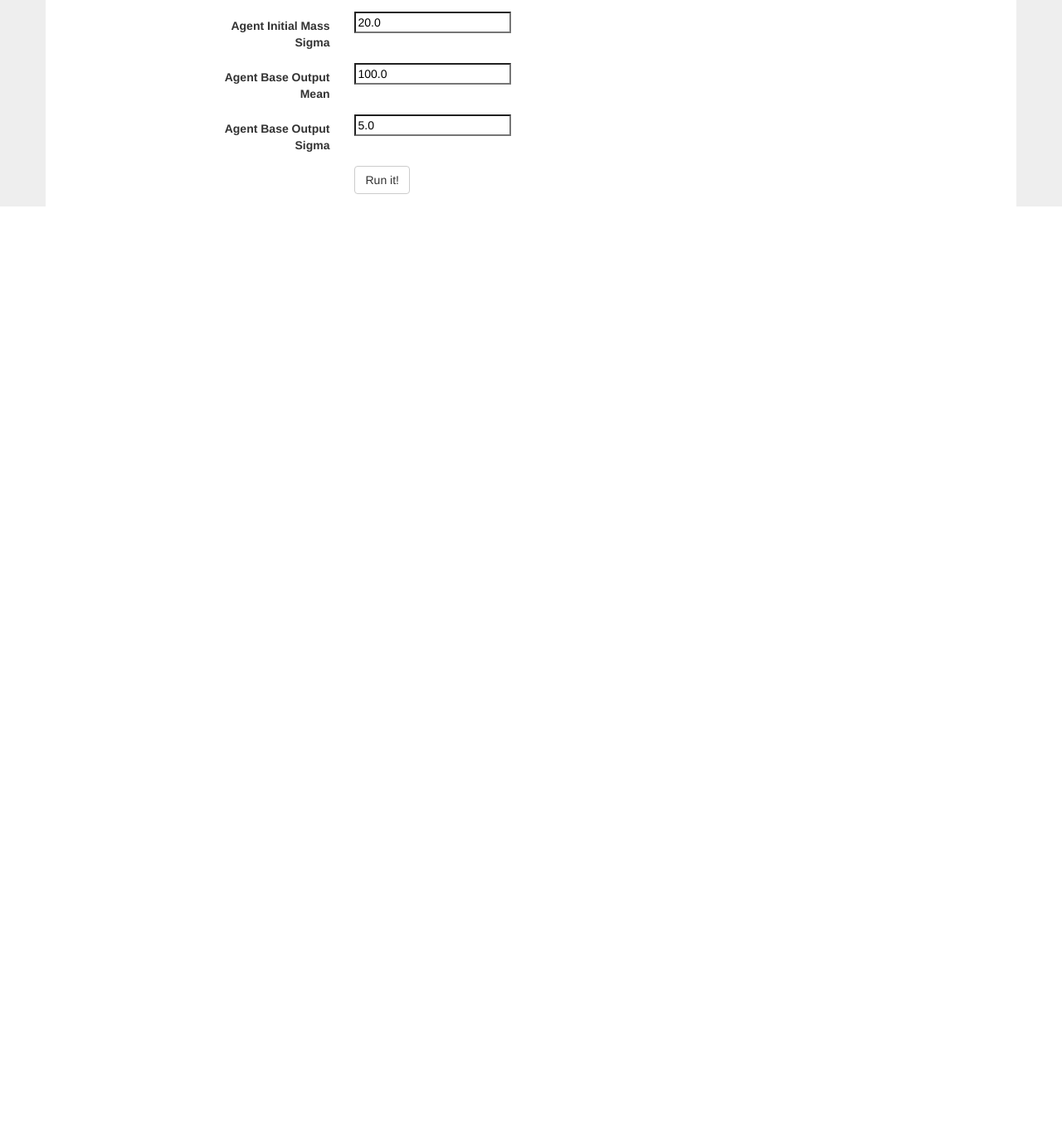
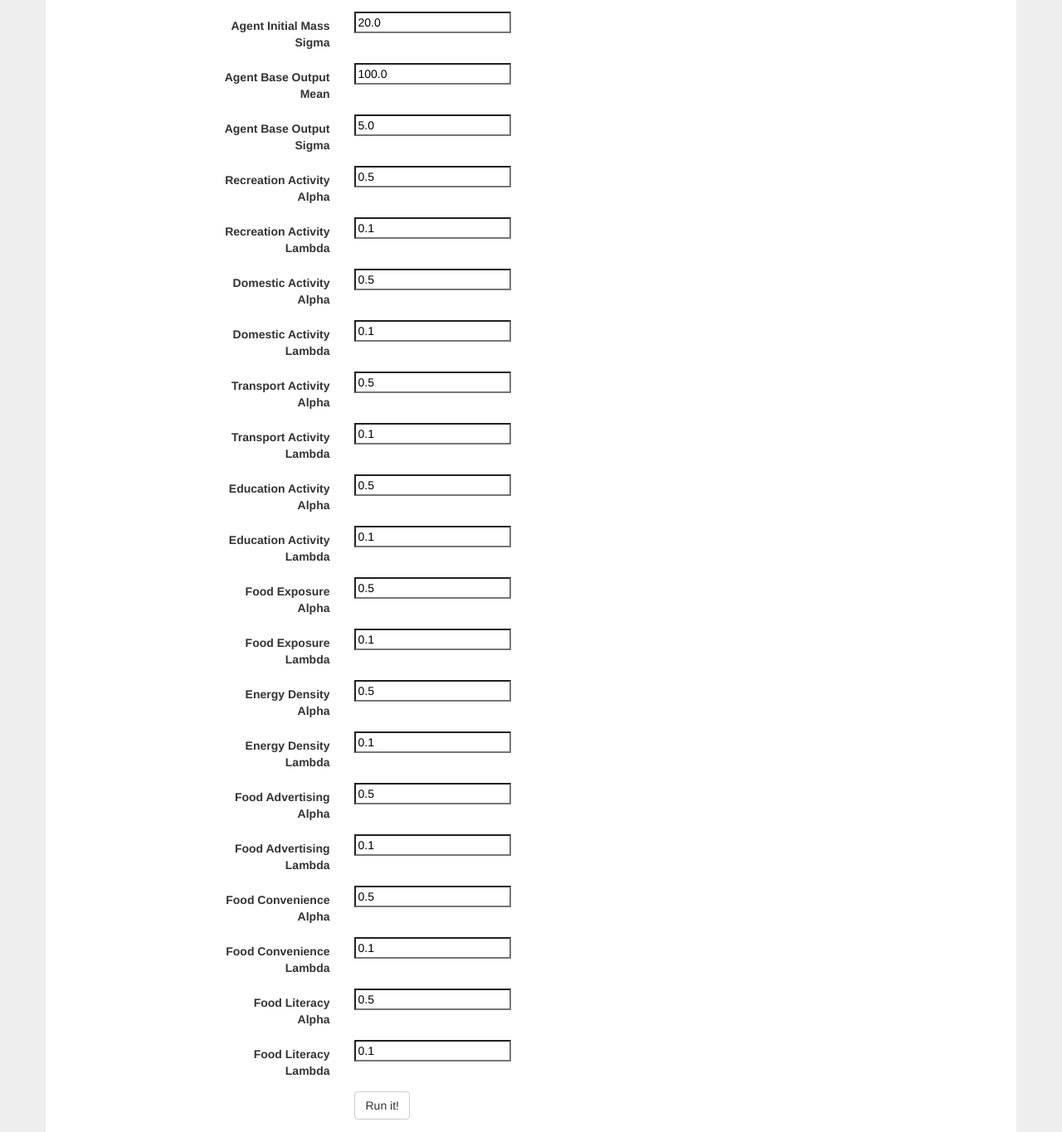
Before and after one commit to ccnmtl/capsim, a Django app: page / in a window 1280 px wide. Shown: the part 636-2001 px from the top of the page at 83% size. Before the commit the page ends 885 px from the top, so only its background shows below. Run offline with Django 3.2, Linux system fonts and the light colour scheme; some libraries are stand-ins or nearby versions.

Commit message:
expose the rest of the environment parameters

```diff
--- a/capsim/main/forms.py
+++ b/capsim/main/forms.py
@@ -66,21 +66,75 @@ class RunForm(forms.Form):
         initial=BASE_OUTPUT_SIGMA,
         label="Agent Base Output Sigma",
         )
-            # recreation_activity_alpha=self.recreation_activity.alpha,
-            # recreation_activity_lambda=self.recreation_activity.llambda,
-            # domestic_activity_alpha=self.domestic_activity.alpha,
-            # domestic_activity_lambda=self.domestic_activity.llambda,
-            # transport_activity_alpha=self.transport_activity.alpha,
-            # transport_activity_lambda=self.transport_activity.llambda,
-            # education_activity_alpha=self.education_activity.alpha,
-            # education_activity_lambda=self.education_activity.llambda,
-            # food_exposure_alpha=self.food_exposure.alpha,
-            # food_exposure_lambda=self.food_exposure.llambda,
-            # energy_density_alpha=self.energy_density.alpha,
-            # energy_density_lambda=self.energy_density.llambda,
-            # food_advertising_alpha=self.food_advertising.alpha,
-            # food_advertising_lambda=self.food_advertising.llambda,
-            # food_convenience_alpha=self.food_convenience.alpha,
-            # food_convenience_lambda=self.food_convenience.llambda,
-            # food_literacy_alpha=self.food_literacy.alpha,
-            # food_literacy_lambda=self.food_literacy.llambda,
+    recreation_activity_alpha = forms.FloatField(
+        initial=DEFAULT_ALPHA,
+        label="Recreation Activity Alpha",
+        )
+    recreation_activity_lambda = forms.FloatField(
+        initial=DEFAULT_LAMBDA,
+        label="Recreation Activity Lambda",
+        )
+    domestic_activity_alpha = forms.FloatField(
+        initial=DEFAULT_ALPHA,
+        label="Domestic Activity Alpha",
+        )
+    domestic_activity_lambda = forms.FloatField(
+        initial=DEFAULT_LAMBDA,
+        label="Domestic Activity Lambda",
+        )
+    transport_activity_alpha = forms.FloatField(
+        initial=DEFAULT_ALPHA,
+        label="Transport Activity Alpha",
+        )
+    transport_activity_lambda = forms.FloatField(
+        initial=DEFAULT_LAMBDA,
+        label="Transport Activity Lambda",
+        )
+    education_activity_alpha = forms.FloatField(
+        initial=DEFAULT_ALPHA,
+        label="Education Activity Alpha",
+        )
+    education_activity_lambda = forms.FloatField(
+        initial=DEFAULT_LAMBDA,
+        label="Education Activity Lambda",
+        )
+    food_exposure_alpha = forms.FloatField(
+        initial=DEFAULT_ALPHA,
+        label="Food Exposure Alpha",
+        )
+    food_exposure_lambda = forms.FloatField(
+        initial=DEFAULT_LAMBDA,
+        label="Food Exposure Lambda",
+        )
+    energy_density_alpha = forms.FloatField(
+        initial=DEFAULT_ALPHA,
+        label="Energy Density Alpha",
+        )
+    energy_density_lambda = forms.FloatField(
+        initial=DEFAULT_LAMBDA,
+        label="Energy Density Lambda",
+        )
+    food_advertising_alpha = forms.FloatField(
+        initial=DEFAULT_ALPHA,
+        label="Food Advertising Alpha",
+        )
+    food_advertising_lambda = forms.FloatField(
+        initial=DEFAULT_LAMBDA,
+        label="Food Advertising Lambda",
+        )
+    food_convenience_alpha = forms.FloatField(
+        initial=DEFAULT_ALPHA,
+        label="Food Convenience Alpha",
+        )
+    food_convenience_lambda = forms.FloatField(
+        initial=DEFAULT_LAMBDA,
+        label="Food Convenience Lambda",
+        )
+    food_literacy_alpha = forms.FloatField(
+        initial=DEFAULT_ALPHA,
+        label="Food Literacy Alpha",
+        )
+    food_literacy_lambda = forms.FloatField(
+        initial=DEFAULT_LAMBDA,
+        label="Food Literacy Lambda",
+        )
--- a/capsim/main/views.py
+++ b/capsim/main/views.py
@@ -21,6 +21,24 @@ class IndexView(View):
                       'sigma_1', 'sigma_2',
                       'agent_initial_mass_mean', 'agent_initial_mass_sigma',
                       'agent_base_output_mean', 'agent_base_output_sigma',
+                      'recreation_activity_alpha',
+                      'recreation_activity_lambda',
+                      'domestic_activity_alpha',
+                      'domestic_activity_lambda',
+                      'transport_activity_alpha',
+                      'transport_activity_lambda',
+                      'education_activity_alpha',
+                      'education_activity_lambda',
+                      'food_exposure_alpha',
+                      'food_exposure_lambda',
+                      'energy_density_alpha',
+                      'energy_density_lambda',
+                      'food_advertising_alpha',
+                      'food_advertising_lambda',
+                      'food_convenience_alpha',
+                      'food_convenience_lambda',
+                      'food_literacy_alpha',
+                      'food_literacy_lambda',
                       ]
             parameters = dict()
             for f in fields:
--- a/capsim/templates/main/index.html
+++ b/capsim/templates/main/index.html
@@ -129,7 +129,7 @@ makeGraph("div.placeholder", runData, runStdDevs);
 
   <div class="form-group">
 		{{ form.agent_base_output_mean.errors }}
-    <label for="inputAgentInitialMassMean" class="col-sm-2
+    <label for="inputAgentBaseOutputMean" class="col-sm-2
     control-label">Agent Base Output Mean</label>
     <div class="col-sm-3">
       {{ form.agent_base_output_mean }}
@@ -137,12 +137,166 @@ makeGraph("div.placeholder", runData, runStdDevs);
   </div>
   <div class="form-group">
 		{{ form.agent_base_output_sigma.errors }}
-    <label for="inputAgentInitialMassSigma" class="col-sm-2
+    <label for="inputAgentBaseOuputSigma" class="col-sm-2
     control-label">Agent Base Output Sigma</label>
     <div class="col-sm-3">
       {{ form.agent_base_output_sigma }}
     </div>
   </div>
+
+  <div class="form-group">
+		{{ form.recreation_activity_alpha.errors }}
+    <label for="inputRecreationActivityAlpha" class="col-sm-2
+    control-label">Recreation Activity Alpha</label>
+    <div class="col-sm-3">
+      {{ form.recreation_activity_alpha }}
+    </div>
+  </div>
+  <div class="form-group">
+		{{ form.recreation_activity_lambda.errors }}
+    <label for="inputRecreationActivityLambda" class="col-sm-2
+    control-label">Recreation Activity Lambda</label>
+    <div class="col-sm-3">
+      {{ form.recreation_activity_lambda }}
+    </div>
+  </div>
+
+  <div class="form-group">
+		{{ form.domestic_activity_alpha.errors }}
+    <label for="inputDomesticActivityAlpha" class="col-sm-2
+    control-label">Domestic Activity Alpha</label>
+    <div class="col-sm-3">
+      {{ form.domestic_activity_alpha }}
+    </div>
+  </div>
+  <div class="form-group">
+		{{ form.domestic_activity_lambda.errors }}
+    <label for="inputDomesticActivityLambda" class="col-sm-2
+    control-label">Domestic Activity Lambda</label>
+    <div class="col-sm-3">
+      {{ form.domestic_activity_lambda }}
+    </div>
+  </div>
+
+  <div class="form-group">
+		{{ form.transport_activity_alpha.errors }}
+    <label for="inputTransportActivityAlpha" class="col-sm-2
+    control-label">Transport Activity Alpha</label>
+    <div class="col-sm-3">
+      {{ form.transport_activity_alpha }}
+    </div>
+  </div>
+  <div class="form-group">
+		{{ form.transport_activity_lambda.errors }}
+    <label for="inputTransportActivityLambda" class="col-sm-2
+    control-label">Transport Activity Lambda</label>
+    <div class="col-sm-3">
+      {{ form.transport_activity_lambda }}
+    </div>
+  </div>
+
+  <div class="form-group">
+		{{ form.education_activity_alpha.errors }}
+    <label for="inputEducationActivityAlpha" class="col-sm-2
+    control-label">Education Activity Alpha</label>
+    <div class="col-sm-3">
+      {{ form.education_activity_alpha }}
+    </div>
+  </div>
+  <div class="form-group">
+		{{ form.education_activity_lambda.errors }}
+    <label for="inputEducationActivityLambda" class="col-sm-2
+    control-label">Education Activity Lambda</label>
+    <div class="col-sm-3">
+      {{ form.education_activity_lambda }}
+    </div>
+  </div>
+
+  <div class="form-group">
+		{{ form.food_exposure_alpha.errors }}
+    <label for="inputFoodExposureAlpha" class="col-sm-2
+    control-label">Food Exposure Alpha</label>
+    <div class="col-sm-3">
+      {{ form.food_exposure_alpha }}
+    </div>
+  </div>
+  <div class="form-group">
+		{{ form.food_exposure_lambda.errors }}
+    <label for="inputFoodExposureLambda" class="col-sm-2
+    control-label">Food Exposure Lambda</label>
+    <div class="col-sm-3">
+      {{ form.food_exposure_lambda }}
+    </div>
+  </div>
+
+  <div class="form-group">
+		{{ form.energy_density_alpha.errors }}
+    <label for="inputEnergyDensityAlpha" class="col-sm-2
+    control-label">Energy Density Alpha</label>
+    <div class="col-sm-3">
+      {{ form.energy_density_alpha }}
+    </div>
+  </div>
+  <div class="form-group">
+		{{ form.energy_density_lambda.errors }}
+    <label for="inputEnergyDensityLambda" class="col-sm-2
+    control-label">Energy Density Lambda</label>
+    <div class="col-sm-3">
+      {{ form.energy_density_lambda }}
+    </div>
+  </div>
+
+  <div class="form-group">
+		{{ form.food_advertising_alpha.errors }}
+    <label for="inputFoodAdvertisingAlpha" class="col-sm-2
+    control-label">Food Advertising Alpha</label>
+    <div class="col-sm-3">
+      {{ form.food_advertising_alpha }}
+    </div>
+  </div>
+  <div class="form-group">
+		{{ form.food_advertising_lambda.errors }}
+    <label for="inputFoodAdvertisingLambda" class="col-sm-2
+    control-label">Food Advertising Lambda</label>
+    <div class="col-sm-3">
+      {{ form.food_advertising_lambda }}
+    </div>
+  </div>
+
+  <div class="form-group">
+		{{ form.food_convenience_alpha.errors }}
+    <label for="inputFoodConvenienceAlpha" class="col-sm-2
+    control-label">Food Convenience Alpha</label>
+    <div class="col-sm-3">
+      {{ form.food_convenience_alpha }}
+    </div>
+  </div>
+  <div class="form-group">
+		{{ form.food_convenience_lambda.errors }}
+    <label for="inputFoodConvenienceLambda" class="col-sm-2
+    control-label">Food Convenience Lambda</label>
+    <div class="col-sm-3">
+      {{ form.food_convenience_lambda }}
+    </div>
+  </div>
+
+  <div class="form-group">
+		{{ form.food_literacy_alpha.errors }}
+    <label for="inputFoodLiteracyAlpha" class="col-sm-2
+    control-label">Food Literacy Alpha</label>
+    <div class="col-sm-3">
+      {{ form.food_literacy_alpha }}
+    </div>
+  </div>
+  <div class="form-group">
+		{{ form.food_literacy_lambda.errors }}
+    <label for="inputFoodLiteracyLambda" class="col-sm-2
+    control-label">Food Literacy Lambda</label>
+    <div class="col-sm-3">
+      {{ form.food_literacy_lambda }}
+    </div>
+  </div>
+
 
   <div class="form-group">
     <div class="col-sm-offset-2 col-sm-3">
```
Also changed, not shown: capsim/main/tests/test_views.py (+9 -0 lines).
